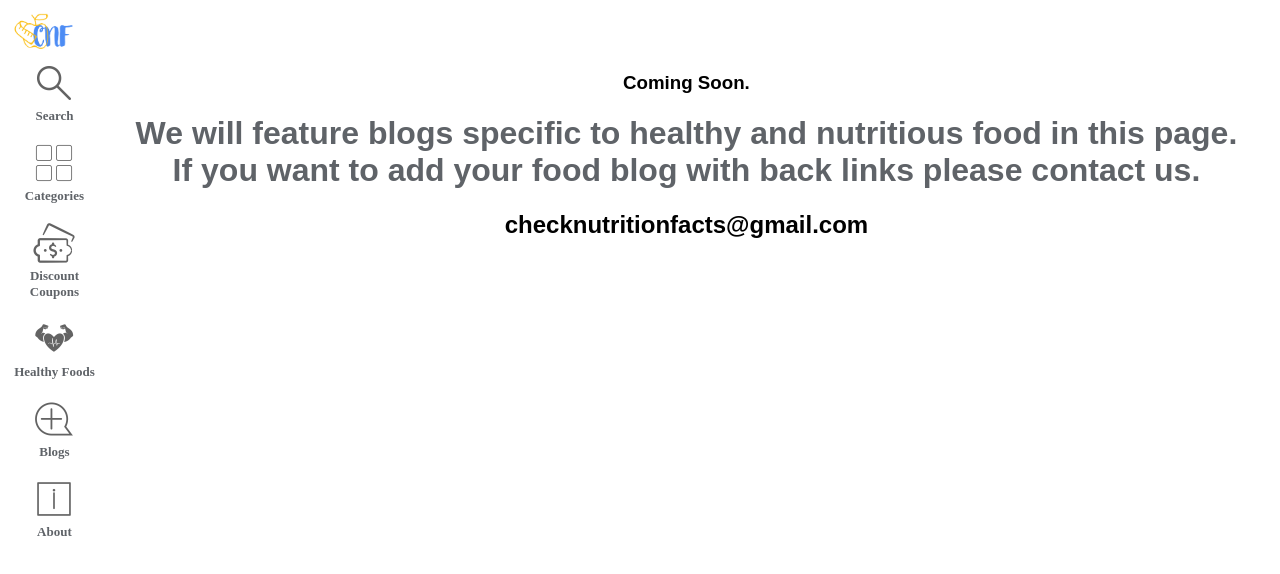
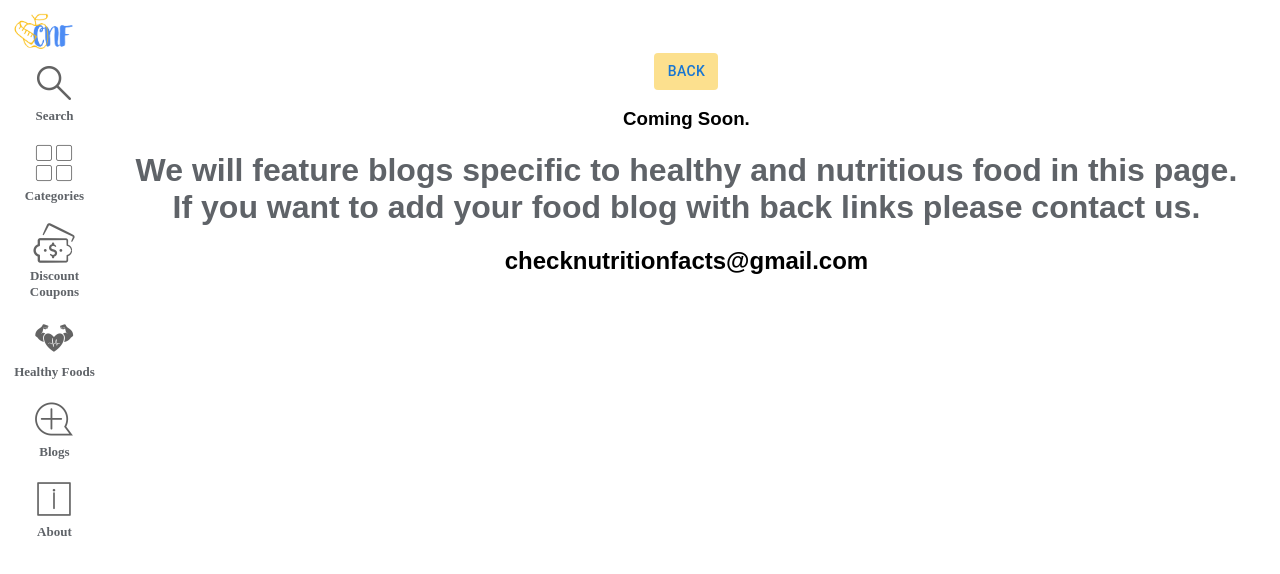
Before and after one commit to AhwanMishra/check-nutrition-facts-web-app, a React (Create React App) app: page /blogs in a window 1280 px wide. Shown: the top 574 px of the page. Built offline with nearby package versions, Linux system fonts and the light colour scheme; what @aws-amplify/core would draw is missing.

Commit message:
Minor Edit to Descriptions.

```diff
--- a/src/components/blogs-page/blogs.js
+++ b/src/components/blogs-page/blogs.js
@@ -1,4 +1,5 @@
 import React from 'react';
+import { BackLink} from '../../utils/common-utils';
 
 class Blogs extends React.Component {
 
@@ -6,7 +7,7 @@ class Blogs extends React.Component {
   render() {
     return (
     <>
-              <div align = "center" className='BackToSearch'>  </div>
+                <div align = "center" className='BackToSearch'> <BackLink/> </div>
 
       <h3>Coming Soon.</h3>
 
--- a/src/components/healthy-foods-page/healthy-foods.js
+++ b/src/components/healthy-foods-page/healthy-foods.js
@@ -10,7 +10,7 @@ class HealthyFoods extends React.Component {
 
         <h3> Hello :)</h3>
         <h2 style={{ color: '#5F6368' }}> In this page we will provide you a list of healthy foods based on nutrional values.
-        <br/> <br/>We will add ranking, sort and comparision feature<br/> to help you find the best food for you for each food category.</h2>
+        <br/> <br/>We will add ranking, sorting and comparision feature<br/> to help you find the best food for you for each food category.</h2>
         <br/> <br/><h3> As of now, Please visit the Category page to find the list of all food items.</h3>
         <br/><br/><br/>
         <TitleComponent TITLE="CNF About"/>
```
